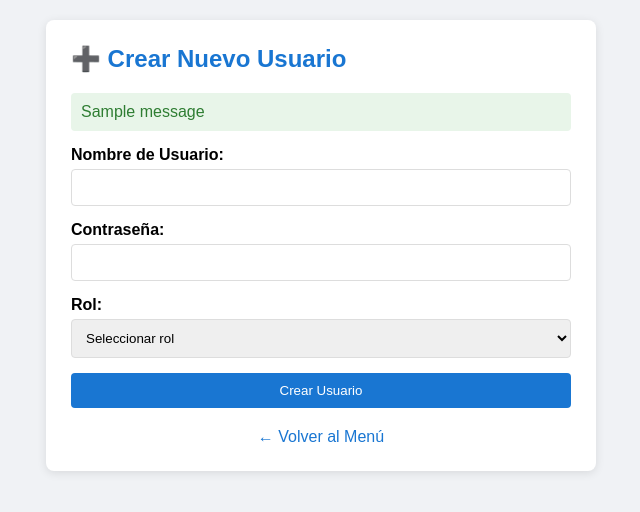
After one commit to juanccm717-cyber/SEGUIMIENTO_DM, a Flask app: page /admin/crear_usuario in a window 1280 px wide. The commit adds this page. Shown: the top 512 px of the page, without its empty margins (319-959 px from the left). Run offline with Flask 3, Linux system fonts and the light colour scheme; the visitor is signed in with stand-in values (Sample User, id 1); one stand-in notice (Sample message) is shown; parts of the project's set-up code (start-up, migrations or seed data) failed here and were passed over.

Commit message:
Agregar creación de usuarios y menú con acceso para admin

```diff
--- a/app.py
+++ b/app.py
@@ -1,18 +1,29 @@
-from flask import Flask, render_template, request, redirect, url_for, session
+from flask import Flask, render_template, request, redirect, url_for, session, flash
 import os
+from supabase import create_client
 
-# Inicializa Flask
+# === Configuración de Flask ===
 app = Flask(__name__, template_folder='templates')
-app.secret_key = "tu_clave_secreta_aqui"
+app.secret_key = os.environ.get("FLASK_SECRET_KEY", "prosecretkey_dm_hta_2025_7e3f8a9b_c4d1_4c6e_b7f2_1a2b3c4d5e6f")
 
-# Usuarios simulados (reemplazarás con Supabase después)
+# === Conexión a Supabase ===
+SUPABASE_URL = os.environ.get('SUPABASE_URL')
+SUPABASE_ANON_KEY = os.environ.get('SUPABASE_ANON_KEY')
+
+if not SUPABASE_URL or not SUPABASE_ANON_KEY:
+    raise RuntimeError("Faltan SUPABASE_URL o SUPABASE_ANON_KEY en las variables de entorno.")
+
+supabase = create_client(SUPABASE_URL, SUPABASE_ANON_KEY)
+
+# === Usuarios simulados (puedes migrarlos a Supabase después) ===
 USUARIOS = {
     "admin": "admin123",
     "medico": "medico123",
     "enfermeria": "enfer123"
 }
 
-# Rutas
+# === Rutas ===
+
 @app.route('/')
 def login():
     return render_template('login.html')
@@ -25,13 +36,64 @@ def do_login():
         session['usuario'] = usuario
         return redirect('/menu')
     else:
-        return render_template('login.html', error="Usuario o contraseña incorrectos")
+        flash("Usuario o contraseña incorrectos.", "error")
+        return render_template('login.html')
 
 @app.route('/menu')
 def menu():
     if 'usuario' not in session:
         return redirect('/')
     return render_template('menu.html', usuario=session['usuario'])
+
+@app.route('/admin/crear_usuario', methods=['GET', 'POST'])
+def crear_usuario():
+    if 'usuario' not in session:
+        return redirect(url_for('login'))
+
+    # Solo administradores pueden crear usuarios
+    if session.get('role') != 'administrador':
+        flash('Acceso denegado. Solo los administradores pueden crear usuarios.', 'danger')
+        return redirect(url_for('menu'))
+
+    if request.method == 'POST':
+        username = request.form.get('username').strip()
+        password = request.form.get('password').strip()
+        role = request.form.get('role')
+
+        if not all([username, password, role]):
+            flash('Todos los campos son obligatorios.', 'warning')
+            return render_template('crear_usuario.html', roles=['administrador', 'medico', 'enfermeria'])
+
+        try:
+            # Verificar si el usuario ya existe
+            existing = supabase.table('usuarios').select('username').eq('username', username).execute()
+            if existing.data:
+                flash(f'El usuario "{username}" ya existe.', 'warning')
+                return render_template('crear_usuario.html', roles=['administrador', 'medico', 'enfermeria'])
+
+            # Encriptar la contraseña
+            password_bytes = password.encode('utf-8')
+            salt = bcrypt.gensalt()
+            hashed_password = bcrypt.hashpw(password_bytes, salt).decode('utf-8')
+
+            # Insertar en Supabase
+            new_user = {
+                'username': username,
+                'password_hash': hashed_password,
+                'role': role
+            }
+            response = supabase.table('usuarios').insert(new_user).execute()
+
+            if response:
+                flash(f'✅ Usuario "{username}" creado con éxito.', 'success')
+                return redirect(url_for('menu'))
+            else:
+                flash('❌ Error al guardar en Supabase.', 'danger')
+
+        except Exception as e:
+            flash(f'⚠️ Error interno: {str(e)}', 'danger')
+
+    return render_template('crear_usuario.html', roles=['administrador', 'medico', 'enfermeria'])
 
 @app.route('/registrar_paciente')
 def registrar():
@@ -44,18 +106,17 @@ def guardar_paciente():
     if 'usuario' not in session:
         return redirect('/')
 
-    dni = request.form['dni']
-    nombre = request.form['nombre']
+    dni = request.form['dni'].strip()
+    nombre = request.form['nombre'].strip()
 
+    # Verificar si el DNI ya existe
     try:
-        # 🔍 Verificar si el DNI ya existe en Supabase
         existing = supabase.table('pacientes').select('dni').eq('dni', dni).execute()
         if existing.data:
-            # Paciente ya existe → mostrar error
-            return render_template('registrar_paciente.html',
-                                   error="⚠️ Paciente ya registrado con este DNI. Use el módulo de seguimiento.")
+            flash("⚠️ Paciente ya registrado con este DNI. Use el módulo de seguimiento.", "error")
+            return render_template('registrar_paciente.html', dni=dni, nombre=nombre)
 
-        # 🆕 Registrar nuevo paciente
+        # Registrar nuevo paciente
         data = {
             'dni': dni,
             'nombre': nombre,
@@ -69,28 +130,22 @@ def guardar_paciente():
         }
 
         response = supabase.table('pacientes').insert(data).execute()
-
-        if response:
-            return f"""
-            <h2 style="font-family: Arial, sans-serif; color: #2e7d32;">✅ Paciente registrado con éxito</h2>
-            <p><strong>DNI:</strong> {data['dni']}<br>
-               <strong>Nombre:</strong> {data['nombre']}</p>
-            <a href="/menu" style="display: inline-block; margin-top: 15px; padding: 8px 16px; background: #1976d2;
-               color: white; text-decoration: none; border-radius: 4px;">← Volver al Menú</a>
-            """
+        if response.data:
+            flash(f"✅ Paciente {nombre} registrado con éxito.", "success")
+            return redirect('/menu')
         else:
-            return render_template('registrar_paciente.html',
-                                   error="❌ Error: No se pudo guardar en Supabase.")
+            flash("❌ Error al guardar en Supabase.", "error")
+            return render_template('registrar_paciente.html', **request.form)
 
     except Exception as e:
-        return render_template('registrar_paciente.html',
-                               error=f"⚠️ Error interno: {str(e)}")
+        flash(f"⚠️ Error interno: {str(e)}", "error")
+        return render_template('registrar_paciente.html', **request.form)
 
 @app.route('/logout')
 def logout():
-    session.pop('usuario', None)
+    session.clear()
     return redirect('/')
 
-# Solo para desarrollo local
+# === Para desarrollo local ===
 if __name__ == '__main__':
     app.run(debug=True)
--- a/requirements.txt
+++ b/requirements.txt
@@ -1,2 +1,3 @@
 Flask==2.3.3
 supabase==2.9.0
+bcrypt==4.0.1
--- /dev/null
+++ b/templates/crear_usuario.html
@@ -0,0 +1,57 @@
+<!DOCTYPE html>
+<html>
+<head>
+    <meta charset="utf-8">
+    <title>Crear Usuario - ProTocol DMHTA</title>
+    <style>
+        body { font-family: Arial, sans-serif; background: #f0f2f5; margin: 0; padding: 20px; }
+        .container { max-width: 500px; margin: 0 auto; background: white; padding: 25px; border-radius: 8px; box-shadow: 0 2px 10px rgba(0,0,0,0.1); }
+        h2 { color: #1976d2; margin-top: 0; }
+        .form-group { margin-bottom: 15px; }
+        label { display: block; margin-bottom: 5px; font-weight: bold; }
+        input, select { width: 100%; padding: 10px; border: 1px solid #ddd; border-radius: 4px; box-sizing: border-box; }
+        button { background: #1976d2; color: white; padding: 10px 20px; border: none; border-radius: 4px; cursor: pointer; width: 100%; }
+        button:hover { background: #1565c0; }
+        .back { display: block; margin-top: 20px; text-align: center; color: #1976d2; text-decoration: none; }
+        .flash { padding: 10px; margin-bottom: 15px; border-radius: 4px; }
+        .success { background: #e8f5e9; color: #2e7d32; }
+        .danger { background: #ffebee; color: #c62828; }
+        .warning { background: #fff8e1; color: #ff8f00; }
+    </style>
+</head>
+<body>
+    <div class="container">
+        <h2>➕ Crear Nuevo Usuario</h2>
+
+        {% with messages = get_flashed_messages(with_categories=true) %}
+            {% if messages %}
+                {% for category, message in messages %}
+                    <div class="flash {{ category }}">{{ message }}</div>
+                {% endfor %}
+            {% endif %}
+        {% endwith %}
+
+        <form method="POST">
+            <div class="form-group">
+                <label for="username">Nombre de Usuario:</label>
+                <input type="text" id="username" name="username" required>
+            </div>
+            <div class="form-group">
+                <label for="password">Contraseña:</label>
+                <input type="password" id="password" name="password" required>
+            </div>
+            <div class="form-group">
+                <label for="role">Rol:</label>
+                <select id="role" name="role" required>
+                    <option value="">Seleccionar rol</option>
+                    {% for r in roles %}
+                        <option value="{{ r }}">{{ r|title }}</option>
+                    {% endfor %}
+                </select>
+            </div>
+            <button type="submit">Crear Usuario</button>
+        </form>
+        <a href="/menu" class="back">← Volver al Menú</a>
+    </div>
+</body>
+</html>
```
Also changed, not shown: templates/menu.html (+6 -2 lines).
